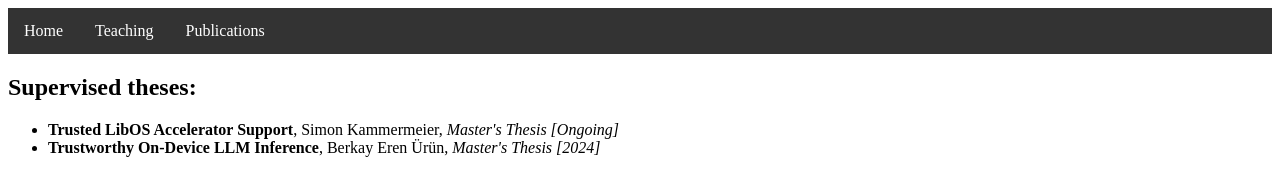
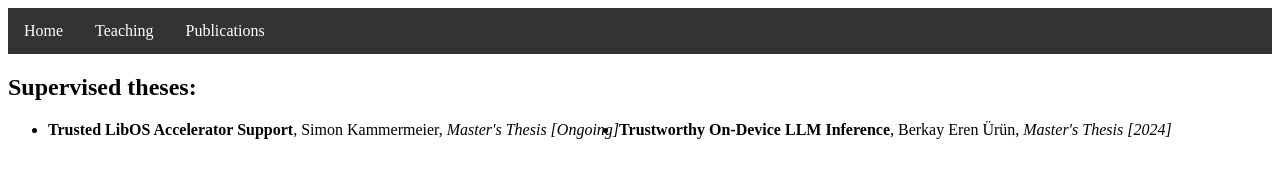
Before and after one commit to Teofil98/teofil98.github.io, a plain HTML site: page teaching.html in a window 1280 px wide. Drawn offline with Linux system fonts and the light colour scheme.

Commit message:
Fix formatting of supervised theses list in teaching.html

```diff
--- a/teaching.html
+++ b/teaching.html
@@ -19,8 +19,8 @@
     </div>
             <h2> Supervised theses: </h2>
             <ul>
-		    <li><b>Trusted LibOS Accelerator Support</b>, Simon Kammermeier, <i> Master's Thesis [Ongoing]</i> </li><br>
-		    <li> <b>Trustworthy On-Device LLM Inference</b>, Berkay Eren Ürün, <i>Master's Thesis [2024]</i> </li><br>
+		    <li><b>Trusted LibOS Accelerator Support</b>, Simon Kammermeier, <i> Master's Thesis [Ongoing]</i> </li>
+		    <li> <b>Trustworthy On-Device LLM Inference</b>, Berkay Eren Ürün, <i>Master's Thesis [2024]</i> </li>
             </ul>
 </body>
 
```
